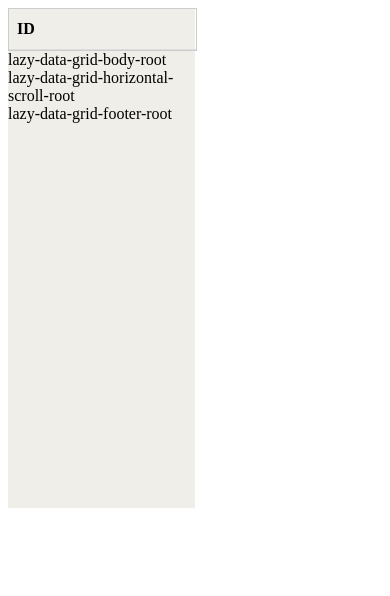
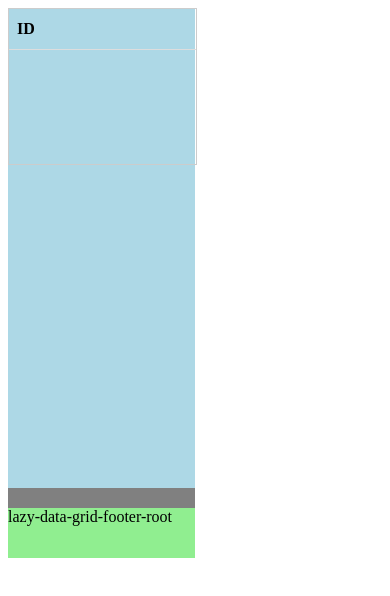
Before and after one commit to md-imran97/react-lazy-loading-data-grid, a React (Vite) app in the folder lazy-data-grid/: page / in a window 390 px wide. Shown: the top 596 px of the page. Built offline with nearby package versions, Linux system fonts and the light colour scheme.

Commit message:
Adjust responsive style

```diff
--- a/lazy-data-grid/src/lazy-load-data-grid/LazyDataGrid.tsx
+++ b/lazy-data-grid/src/lazy-load-data-grid/LazyDataGrid.tsx
@@ -7,17 +7,57 @@ export function LazyDataGrid<T>(props: LazyDataGridProps<T>) {
   return (
     <>
       <Box className="lazy-data-grid">
-        <Box className="lazy-data-grid-root">
-          <Box className="lazy-data-grid-header-root">
-            <HeaderRow columns={props.columns} />
+        <Box
+          className="lazy-data-grid-root"
+          sx={{
+            height: "100%", // parent takes full height
+            display: "flex",
+            flexDirection: "column",
+          }}
+        >
+          <Box className="lazy-data-grid-content-root">
+            {/* Header: fixed height */}
+            <Box
+              className="lazy-data-grid-header-root"
+              sx={{ height: "155px", flexShrink: 0 }}
+            >
+              <HeaderRow columns={props.columns} />
+            </Box>
+
+            {/* Body: takes remaining height */}
+            <Box className="lazy-data-grid-body-root">
+              <Box
+                height="2000px"
+                width="100%"
+                className="body-background-panel"
+              >
+                <Box paddingTop="400px">row container</Box>
+              </Box>
+            </Box>
+
+            {/* Bottom scrollbar: fixed height */}
+            <Box
+              className="lazy-data-grid-horizontal-scroll-root"
+              sx={{
+                minHeight: "20px",
+                flexShrink: 0,
+                background: "gray",
+              }}
+            >
+              <Box width="900px"></Box>
+            </Box>
           </Box>
-          <Box className="lazy-data-grid-body-root">
-            lazy-data-grid-body-root
-          </Box>
-          <Box className="lazy-data-grid-horizontal-scroll-root">
-            lazy-data-grid-horizontal-scroll-root
-          </Box>
-          <Box className="lazy-data-grid-footer-root">
+
+          <Box
+            className="lazy-data-grid-footer-root"
+            sx={{
+              height: "80px", // fixed height
+              background: "lightgreen",
+              display: "flex",
+              flex: 1,
+              minHeight: "50px",
+            }}
+          >
             lazy-data-grid-footer-root
           </Box>
         </Box>
--- a/lazy-data-grid/src/lazy-load-data-grid/style/LazyDataGrid.scss
+++ b/lazy-data-grid/src/lazy-load-data-grid/style/LazyDataGrid.scss
@@ -1,7 +1,13 @@
 .lazy-data-grid {
+  height: 100%;
   .lazy-data-grid-root {
     display: flex;
     flex-direction: column;
+  }
+  .lazy-data-grid-horizontal-scroll-root {
+    width: 100%;
+    overflow-x: auto;
+    overflow-y: hidden;
   }
   .lazy-data-grid-header-root {
     width: 100%;
@@ -27,4 +33,15 @@
       }
     }
   }
+  .lazy-data-grid-body-root {
+    flex: 1;
+    overflow: auto;
+  }
+  .lazy-data-grid-content-root {
+    flex: 1;
+    display: flex;
+    flex-direction: column;
+    height: 100%;
+    background: lightblue;
+  }
 }
```
Also changed, not shown: lazy-data-grid/src/lazy-load-data-grid/types/ColumnDef.ts (+0 -31 lines).
